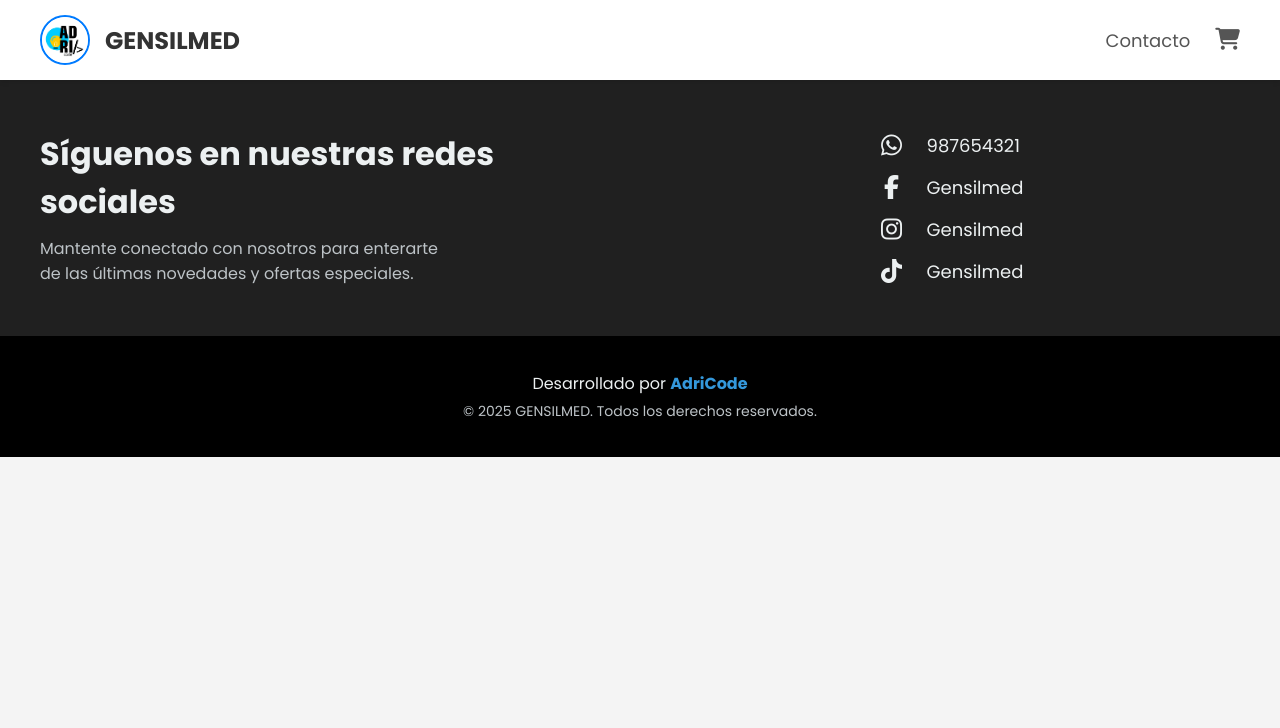
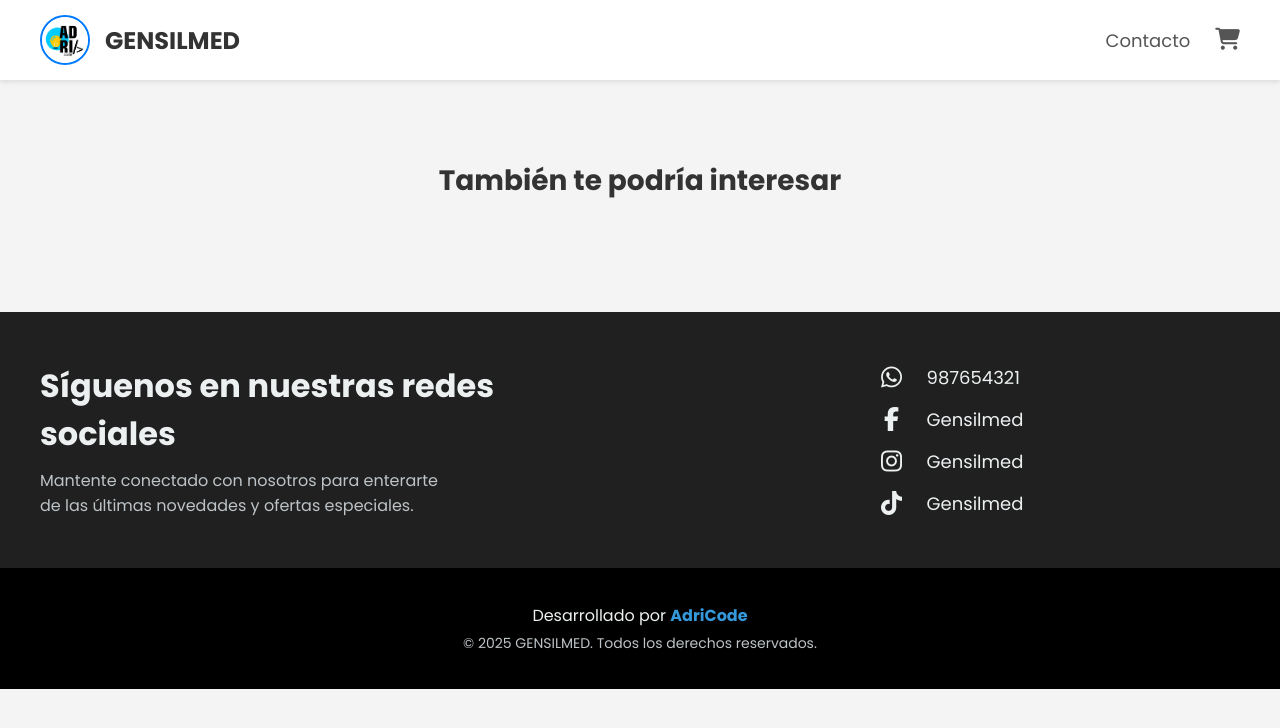
Before and after one commit to GENSILMED/gensilmed, a plain HTML site: page product.html in a window 1280 px wide. Drawn offline with Linux system fonts and the light colour scheme; no server answers.

Commit message:
CORRIGE TODO EL PRODUCT

```diff
--- a/product.html
+++ b/product.html
@@ -26,7 +26,17 @@
     </header>
 
     <main>
-        <section class="social-section">
+        <div id="product-detail-content">
+            </div>
+
+        <section class="related-products-section">
+            <h2>También te podría interesar</h2>
+            <div id="related-product-list" class="product-container">
+                </div>
+        </section>
+    </main>
+
+    <section class="social-section">
         <div class="social-container">
             <div class="social-text">
                 <h2>Síguenos en nuestras redes sociales</h2>
@@ -62,6 +72,7 @@
             </div>
         </div>
     </section>
+
     <footer class="main-footer">
         <div class="footer-container">
             <p>Desarrollado por <a href="https://github.com/gensilmed" target="_blank">AdriCode</a></p>
@@ -70,6 +81,7 @@
             </p>
         </div>
     </footer>
+
     <script src="script.js"></script>
 
 </body>
```
